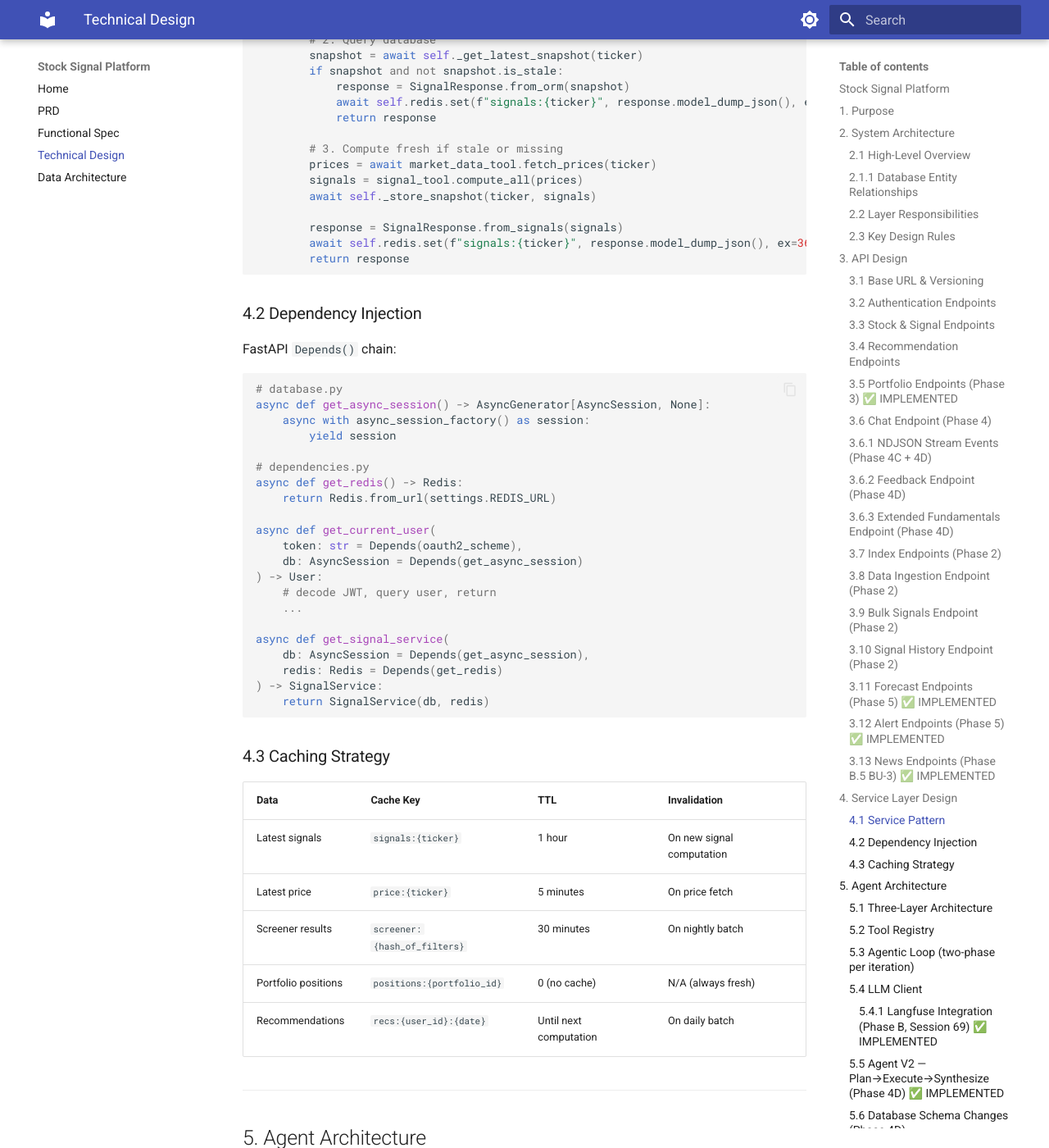
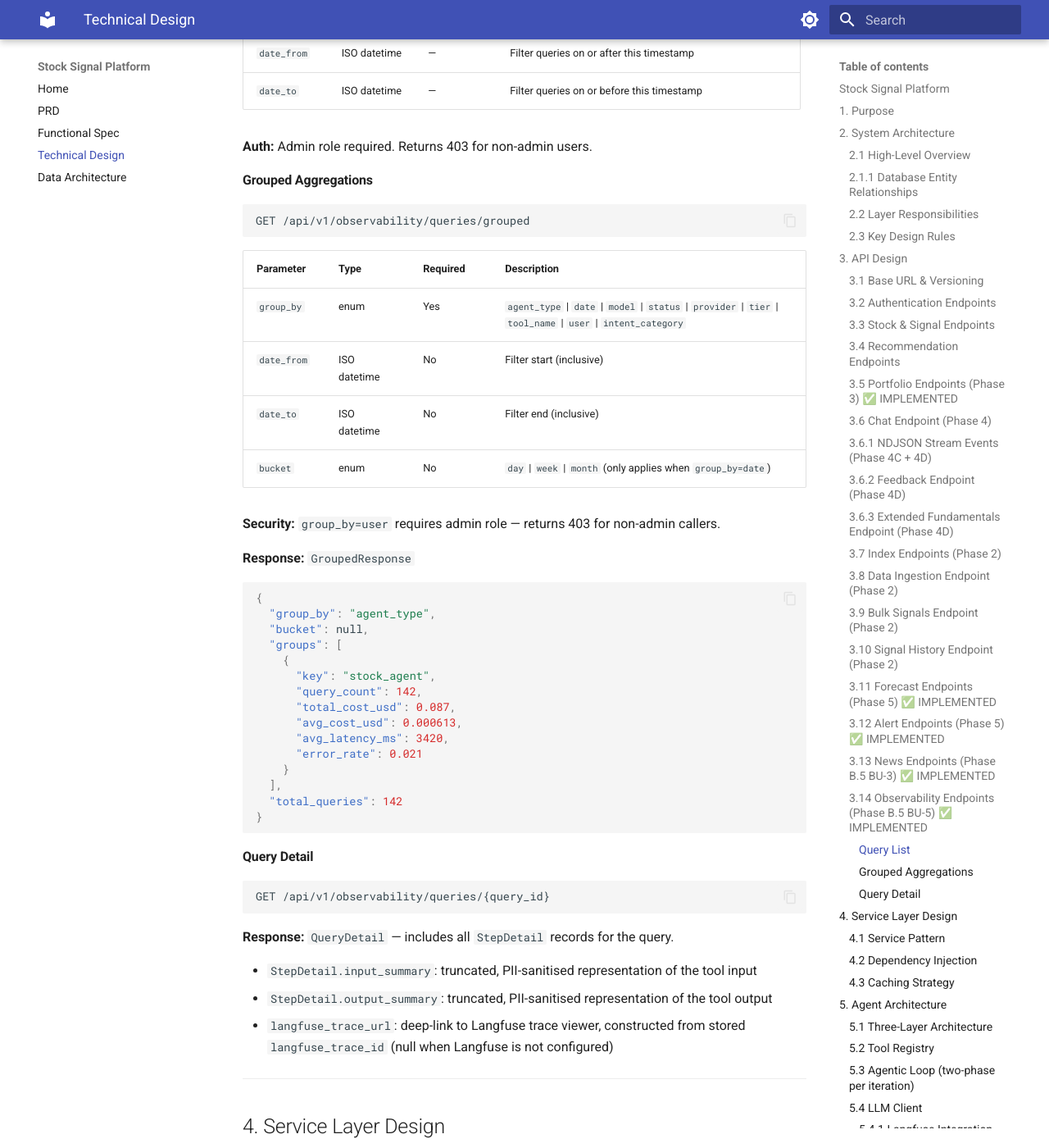
Before and after one commit to vipulbhatia29/stock-signal-platform, an MkDocs documentation site: the page built from docs/TDD.md, in a window 1280 px wide and 1400 px high, scrolled down 11865 px. Shown: the whole window at 82% size. Built offline with MkDocs 1.6.1 and Material for MkDocs 9.7.7, drawn with Linux system fonts in a browser that asks for light colours; some of the changed text lies outside the part shown.

Commit message:
docs: update TDD and FSD for observability API gaps (BU-5)

````diff
--- a/docs/TDD.md
+++ b/docs/TDD.md
@@ -544,6 +544,77 @@ Aggregates news for user's top 3 portfolio tickers + top 3 BUY/STRONG_BUY recomm
   "ticker_count": 0
 }
 ```
+
+### 3.14 Observability Endpoints (Phase B.5 BU-5) ✅ IMPLEMENTED
+
+**Router:** `backend/routers/observability.py`
+
+#### Query List
+
+```
+GET /api/v1/observability/queries
+```
+
+| Parameter | Type | Default | Description |
+|-----------|------|---------|-------------|
+| `limit` | int | 50 | Max results (1–200) |
+| `offset` | int | 0 | Pagination offset |
+| `sort_by` | enum | `timestamp` | `timestamp` \| `cost` \| `duration` \| `call_count` \| `eval_score` |
+| `sort_order` | enum | `desc` | `asc` \| `desc` |
+| `status` | enum | — | `completed` \| `error` \| `declined` \| `timeout` |
+| `cost_min` | float | — | Minimum total cost in USD |
+| `cost_max` | float | — | Maximum total cost in USD |
+| `date_from` | ISO datetime | — | Filter queries on or after this timestamp |
+| `date_to` | ISO datetime | — | Filter queries on or before this timestamp |
+
+**Auth:** Admin role required. Returns 403 for non-admin users.
+
+#### Grouped Aggregations
+
+```
+GET /api/v1/observability/queries/grouped
+```
+
+| Parameter | Type | Required | Description |
+|-----------|------|----------|-------------|
+| `group_by` | enum | Yes | `agent_type` \| `date` \| `model` \| `status` \| `provider` \| `tier` \| `tool_name` \| `user` \| `intent_category` |
+| `date_from` | ISO datetime | No | Filter start (inclusive) |
+| `date_to` | ISO datetime | No | Filter end (inclusive) |
+| `bucket` | enum | No | `day` \| `week` \| `month` (only applies when `group_by=date`) |
+
+**Security:** `group_by=user` requires admin role — returns 403 for non-admin callers.
+
+**Response:** `GroupedResponse`
+
+```json
+{
+  "group_by": "agent_type",
+  "bucket": null,
+  "groups": [
+    {
+      "key": "stock_agent",
+      "query_count": 142,
+      "total_cost_usd": 0.087,
+      "avg_cost_usd": 0.000613,
+      "avg_latency_ms": 3420,
+      "error_rate": 0.021
+    }
+  ],
+  "total_queries": 142
+}
+```
+
+#### Query Detail
+
+```
+GET /api/v1/observability/queries/{query_id}
+```
+
+**Response:** `QueryDetail` — includes all `StepDetail` records for the query.
+
+- `StepDetail.input_summary`: truncated, PII-sanitised representation of the tool input
+- `StepDetail.output_summary`: truncated, PII-sanitised representation of the tool output
+- `langfuse_trace_url`: deep-link to Langfuse trace viewer, constructed from stored `langfuse_trace_id` (null when Langfuse is not configured)
 
 ---
 
````
Also changed, not shown: docs/FSD.md (+31 -0 lines).
